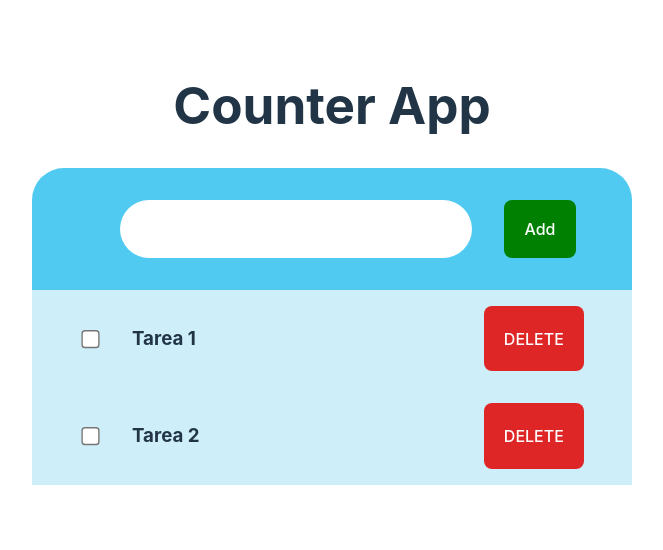
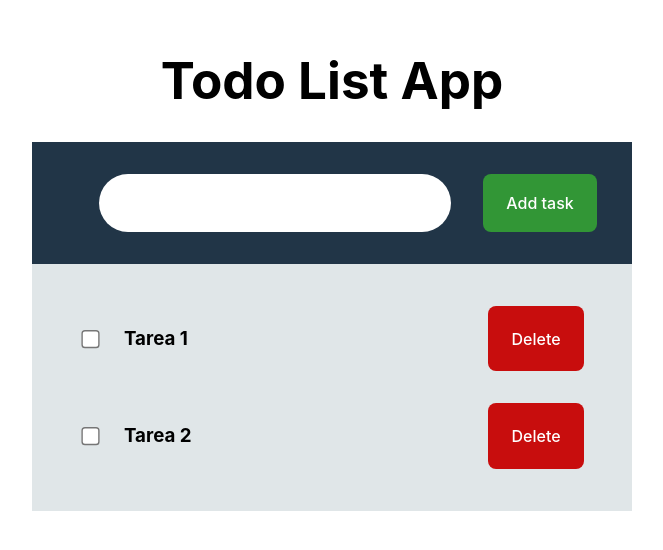
Before and after one commit to sebasz1000/programacion_web_2023-2, a React (Vite) app in the folder 03-react-hooks-events/todo-app/: page / in a window 1280 px wide. Shown: the part 136-686 px from the top of the page, without its empty margins (308-971 px from the left). Built offline with nearby package versions, Linux system fonts and the light colour scheme.

Commit message:
Refactors 03 todo-app with components

```diff
--- /dev/null
+++ b/03-react-hooks-events/todo-app/components/Button/Button.css
@@ -0,0 +1,37 @@
+button {
+  border-radius: 8px;
+  border: 1px solid transparent;
+  padding: 0.3em 1.4em;
+  font-size: 1em;
+  font-weight: 500;
+  font-family: inherit;
+  background-color: #1a1a1a;
+  cursor: pointer;
+  transition: border-color 0.25s;
+}
+
+button:hover {
+  border-color: #646cff;
+}
+
+button:focus,
+button:focus-visible {
+  outline: 4px auto -webkit-focus-ring-color;
+}
+
+
+.add-btn{
+  background-color: #329636;
+  color: white;
+
+}
+
+.delete-btn{
+  background-color: #c80d0d;
+  color: white;
+}
+
+
+.delete-btn:hover, .add-btn:hover{
+  filter: brightness(1.5);
+}
--- /dev/null
+++ b/03-react-hooks-events/todo-app/components/Button/Button.jsx
@@ -0,0 +1,12 @@
+import './Button.css'
+
+export function Button ({ labelText, type }) {
+  return (
+    <button
+      className={`${type}-btn`}
+      type='button'
+    >
+      {labelText}
+    </button>
+  )
+}
--- /dev/null
+++ b/03-react-hooks-events/todo-app/components/Form/Form.css
@@ -0,0 +1,13 @@
+form input{
+  background-color: white;
+  margin: 0 2rem;
+  border-radius: 2rem;
+  border: 0;
+  padding: 1rem 2rem;
+  font-size: 1.4rem;
+}
+
+input[type="checkbox"]{
+  scale: 1.4;
+  background-color: white;
+}
--- /dev/null
+++ b/03-react-hooks-events/todo-app/components/Form/Form.jsx
@@ -0,0 +1,11 @@
+import './Form.css'
+export function Form () {
+  return (
+    <form>
+      <input type='text' />
+      <button className='add-btn'>
+        Add task
+      </button>
+    </form>
+  )
+}
--- /dev/null
+++ b/03-react-hooks-events/todo-app/components/List/List.css
@@ -0,0 +1,22 @@
+
+.list{
+  background-color: #e0e6e8;
+  display: flex;
+  flex-direction: column;
+  margin: 0;
+  padding: 1.6rem 1rem;
+}
+
+.list-item{
+  display: flex;
+ flex-direction: row;
+  justify-content: space-between;
+  gap: 2rem;
+  padding: 1rem 2rem;
+}
+
+.list-item > div{
+  display: flex;
+  flex-direction: row;
+  gap: 1.5rem;
+}
--- /dev/null
+++ b/03-react-hooks-events/todo-app/components/List/List.jsx
@@ -0,0 +1,29 @@
+import { Button } from '../'
+import './List.css'
+export function List () {
+  return (
+    <ul className='list'>
+      <li className='list-item'>
+        <div>
+          <input type='checkbox' />
+          <h3>Tarea 1</h3>
+        </div>
+        <Button
+          labelText='Delete'
+          type='delete'
+        />
+      </li>
+
+      <li className='list-item'>
+        <div>
+          <input type='checkbox' />
+          <h3>Tarea 2</h3>
+        </div>
+        <Button
+          labelText='Delete'
+          type='delete'
+        />
+      </li>
+    </ul>
+  )
+}
--- /dev/null
+++ b/03-react-hooks-events/todo-app/components/index.js
@@ -0,0 +1,3 @@
+export * from './Form/Form'
+export * from './List/List'
+export * from './Button/Button'
--- a/03-react-hooks-events/todo-app/src/App.jsx
+++ b/03-react-hooks-events/todo-app/src/App.jsx
@@ -1,36 +1,16 @@
+import { Form, List } from '../components'
+
 export default function App () {
   return (
     <>
       <div className='container'>
-        <h1>Counter App</h1>
-        <div className='card'>
-          <header className='header'>
-            <form>
-              <input type='text' />
-              <button className='add-btn'>Add</button>
-            </form>
-          </header>
-          <main>
-            <ul className='list'>
-              <li className='list-item'>
-                <div>
-                  <input type='checkbox' />
-                  <h3>Tarea 1</h3>
-                </div>
-                <button className='delete-btn'>DELETE</button>
-              </li>
-
-              <li className='list-item'>
-                <div>
-                  <input type='checkbox' />
-                  <h3>Tarea 2</h3>
-                </div>
-                <button className='delete-btn'>DELETE</button>
-              </li>
-
-            </ul>
-          </main>
-        </div>
+        <h1>Todo List App</h1>
+        <header className='header'>
+          <Form />
+        </header>
+        <main>
+          <List />
+        </main>
       </div>
     </>
   )
--- a/03-react-hooks-events/todo-app/style.css
+++ b/03-react-hooks-events/todo-app/style.css
@@ -2,10 +2,8 @@
   font-family: Inter, system-ui, Avenir, Helvetica, Arial, sans-serif;
   line-height: 1.5;
   font-weight: 400;
-
-  color-scheme: light dark;
-  color: rgba(255, 255, 255, 0.87);
-  background-color: #242424;
+  color: black;
+  background-color: white;
 
   font-synthesis: none;
   text-rendering: optimizeLegibility;
@@ -43,59 +41,6 @@ h1 {
   text-align: center;
 }
 
-.logo {
-  height: 6em;
-  padding: 1.5em;
-  will-change: filter;
-  transition: filter 300ms;
-}
-.logo:hover {
-  filter: drop-shadow(0 0 2em #646cffaa);
-}
-.logo.vanilla:hover {
-  filter: drop-shadow(0 0 2em #f7df1eaa);
-}
-
-.card {
-  padding: 2em;
-}
-
-.read-the-docs {
-  color: #888;
-}
-
-button {
-  border-radius: 8px;
-  border: 1px solid transparent;
-  padding: 0.6em 1.2em;
-  font-size: 1em;
-  font-weight: 500;
-  font-family: inherit;
-  background-color: #1a1a1a;
-  cursor: pointer;
-  transition: border-color 0.25s;
-}
-button:hover {
-  border-color: #646cff;
-}
-button:focus,
-button:focus-visible {
-  outline: 4px auto -webkit-focus-ring-color;
-}
-
-@media (prefers-color-scheme: light) {
-  :root {
-    color: #213547;
-    background-color: #ffffff;
-  }
-  a:hover {
-    color: #747bff;
-  }
-  button {
-    background-color: #f9f9f9;
-  }
-}
-
 ul{
   padding: 0;
 }
@@ -110,66 +55,10 @@ form{
   justify-content: space-around;
 }
 
-.card{
-  background-color: #51caf2;
-  padding: 0;
-  border-radius: 2rem;
-
-}
 .header{
   padding: 2em 0.5em;
   display: flex;
   justify-content: space-around;
   gap: 3rem;
+  background-color: #213547;
 }
-
-form input{
-  margin: 0 2rem;
-  border-radius: 2rem;
-  border: 0;
-  padding: 1rem 2rem;
-  font-size: 1.4rem;
-}
-
-input[type="checkbox"]{
-  scale: 1.4;
-}
-.list{
-
-  background-color: #ceeffa;
-
-  display: flex;
-  flex-direction: column;
-  margin: 0;
-  padding: 0 1rem;
-}
-
-.list-item{
-  display: flex;
- flex-direction: row;
-  justify-content: space-between;
-  gap: 2rem;
-  padding: 1rem 2rem;
-}
-
-.list-item > div{
-  display: flex;
-  flex-direction: row;
-  gap: 2rem;
-}
-
-.delete-btn{
-  background-color: #df2626;
-  color: white;
-}
-
-.delete-btn:hover,
-.add-btn:hover{
-  filter: brightness(1.5);
-}
-
-.add-btn{
-  background-color: green;
-  color: white;
-
-}
```
